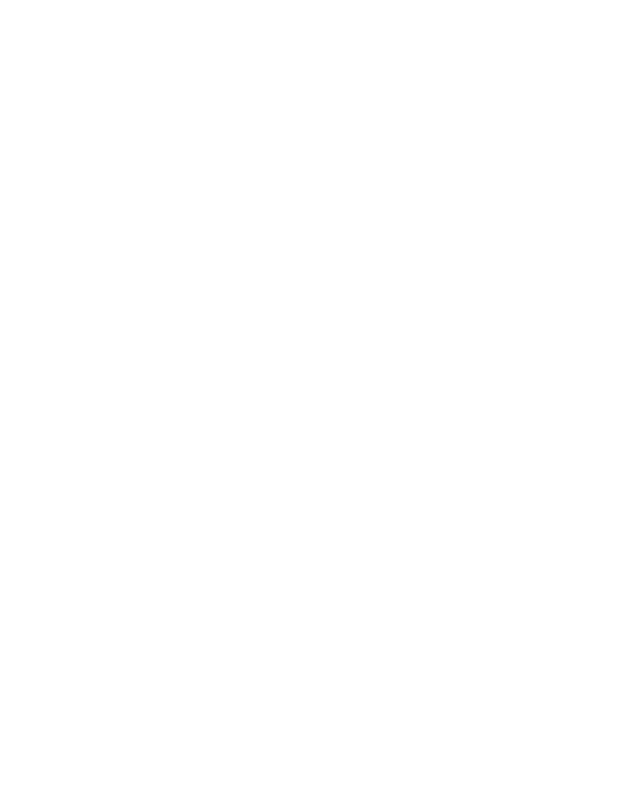
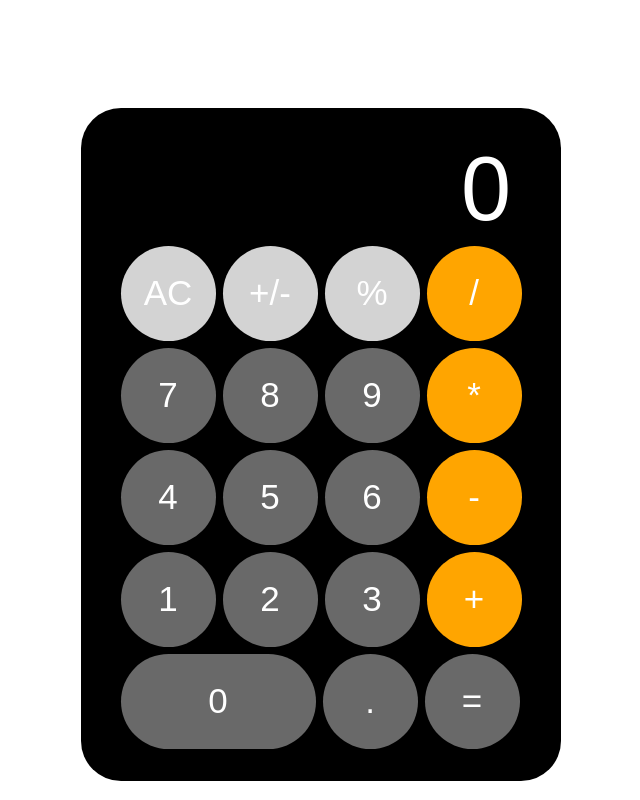
Before and after one commit to del-ereno/calculator, a plain HTML site: page index.html in a window 1280 px wide. Shown: the whole page, without its empty margins (319-959 px from the left). Drawn offline with Linux system fonts and the light colour scheme.

Commit message:
Styling more or less complete

```diff
--- a/index.html
+++ b/index.html
@@ -8,6 +8,7 @@
     <link rel="stylesheet" href="style.css">
 </head>
 <body>
-
+    <div id="calculator">
+    </div>
 </body>
 </html>
--- a/script.js
+++ b/script.js
@@ -36,3 +36,45 @@ function operate(op, n1, n2){
         return divide(n1,n2);
     }
 }
+
+//
+
+container = document.querySelector("#calculator");
+display = document.createElement("div");
+display.textContent = "0";
+display.classList.add("display");
+calculator.appendChild(display);
+
+
+//creating row div, symbol array
+rows = document.createElement("div");
+rows.classList.add("rows");
+calculator.appendChild(rows);
+
+const symbols = [["AC", "+/-","%","/"],["7","8","9","*"],
+    ["4","5","6","-"],["1","2","3","+"],["0",".","="]]
+
+
+//creating first four identical rows
+for(let i = 0; i < 4; i++){
+    const row = document.createElement("div");
+    row.classList.add(String("row" + i))
+    rows.appendChild(row);
+    for (let j = 0; j < 4; j++){
+        const btn = document.createElement("button");
+        btn.textContent = (symbols[i][j])
+        btn.classList.add(String("button" + i + j));
+        row.appendChild(btn);
+    }
+}
+
+//creating last button row separately due to sizing differences
+const row = document.createElement("div");
+row.classList.add("row4")
+rows.appendChild(row);
+for (let k = 0; k < 3; k++){
+    const btn = document.createElement("button");
+    btn.textContent = (symbols[4][k])
+    btn.classList.add(String("button" + 4 + k));
+    row.appendChild(btn);
+}
--- a/style.css
+++ b/style.css
@@ -0,0 +1,57 @@
+body{
+    display:flex;
+    justify-content: center;
+    padding-top: 100px;
+    font-family:'Times New Roman', Times, serif;
+}
+#calculator{
+    display: flex;
+    justify-content: center;
+    align-items: center;
+    flex-direction: column;
+    padding:30px 15px;
+    gap:5px;
+    width:450px;
+    background-color: black;
+    border-radius: 40px;
+}
+.display{
+    width:390px;
+    padding-right: 10px;
+    height:100px;
+    border-radius: 10px;
+    font-family:sans-serif;
+    color: white;
+    text-align: right;
+    font-size: 90px;
+}
+.rows{
+    display: flex;
+    flex-direction: column;
+    gap: 2px;
+}
+.row0,.row1,.row2,.row3,.row4{
+    display: flex;
+    gap:2px;
+}
+
+.button40{
+    width:195px;
+}
+.button00,.button01,.button02{
+    background-color: lightgrey;
+}
+.button03,.button13,.button23,.button33,.button43{
+    background-color: orange;
+}
+button{
+    height:95px;
+    width:95px;
+    margin:2.5px;
+    border-radius: 50px;
+    background-color: dimgrey;
+    color: white;
+    border: 0px solid;
+    font-size: 35px;
+    font-family:sans-serif;
+}
```
